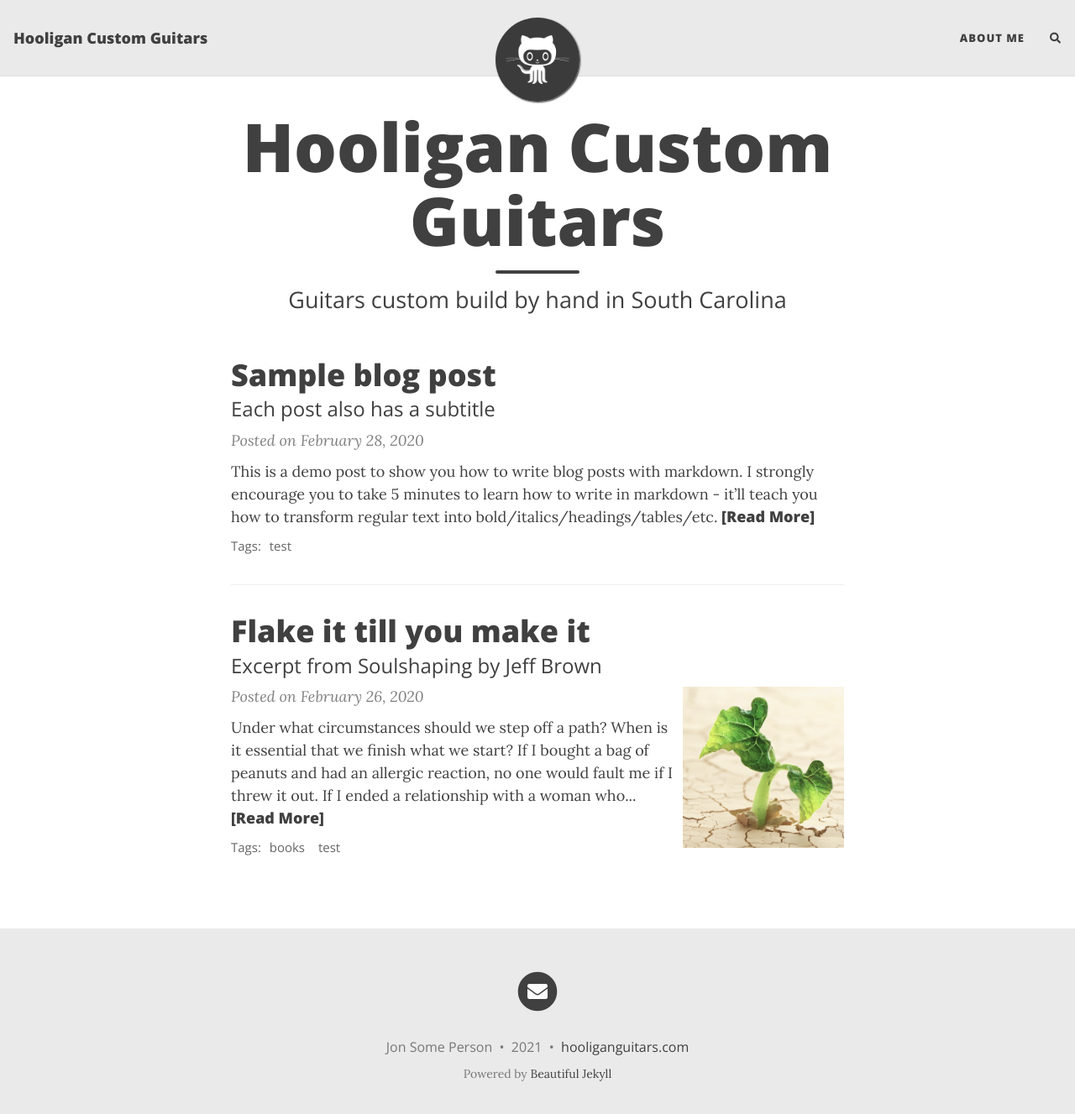
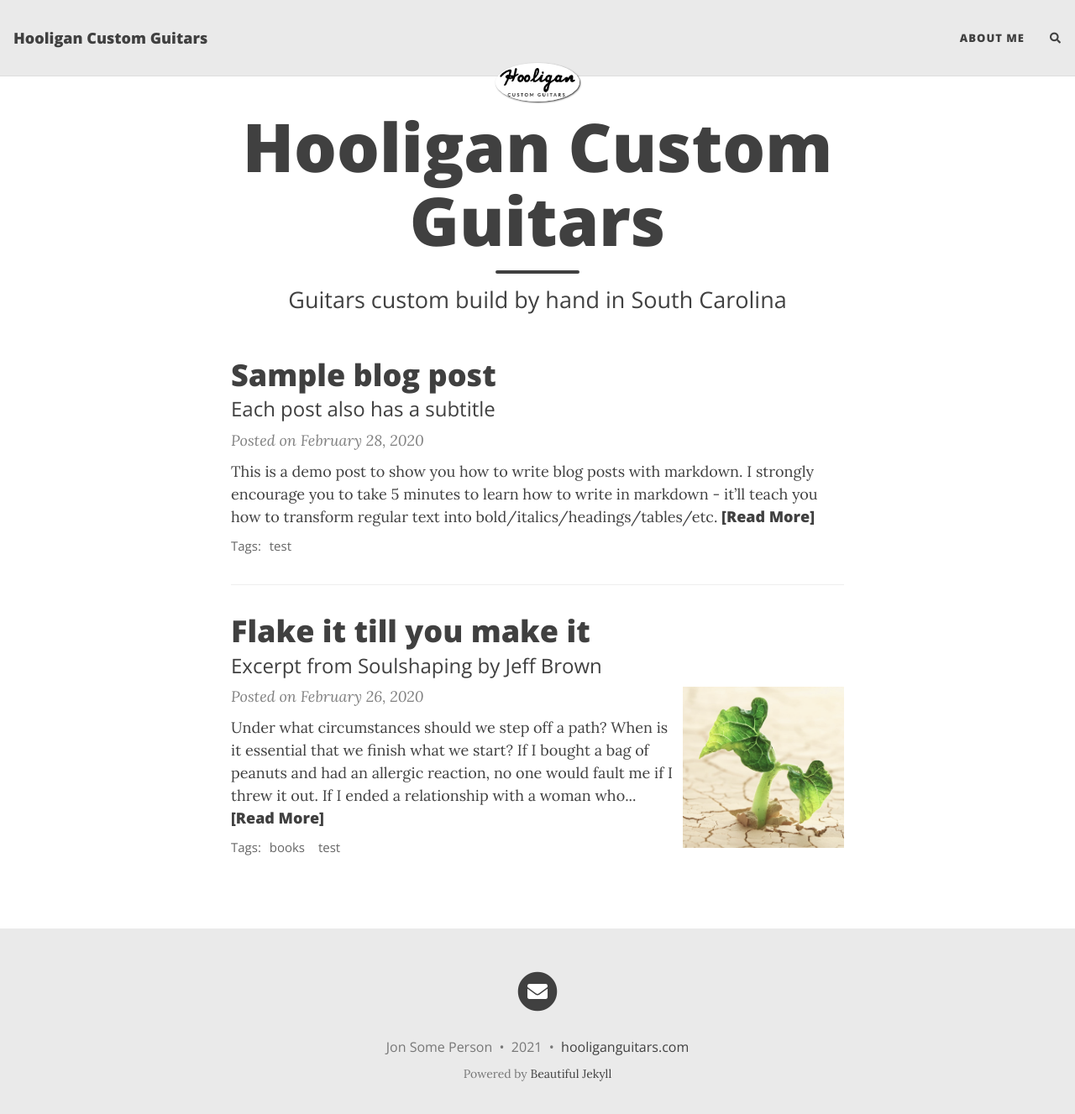
Before and after one commit to Sleigh/jguitar, a Jekyll site: the page built from index.html, in a window 1280 px wide and 1340 px high. Shown: the top 1327 px of the window at 84% size. Built offline with Jekyll 4.4.1, drawn with Linux system fonts in a browser that asks for light colours; nearby versions of some CDN libraries; the list of posts is cut into pages by our own code; comment, search, counter and statistics services are not loaded.

Commit message:
Update _config.yml

```diff
--- a/_config.yml
+++ b/_config.yml
@@ -24,7 +24,7 @@ navbar-links:
 
 # Image to show in the navigation bar - works best with a square image
 # Remove this parameter if you don't want an image in the navbar
-avatar: "/assets/img/avatar-icon.png"
+avatar: "/assets/img/hooliganlogo.png"
 
 # By default, the image is cut into a circle. You can disable this behaviour by setting 'round-avatar: false'
 round-avatar: true
```
